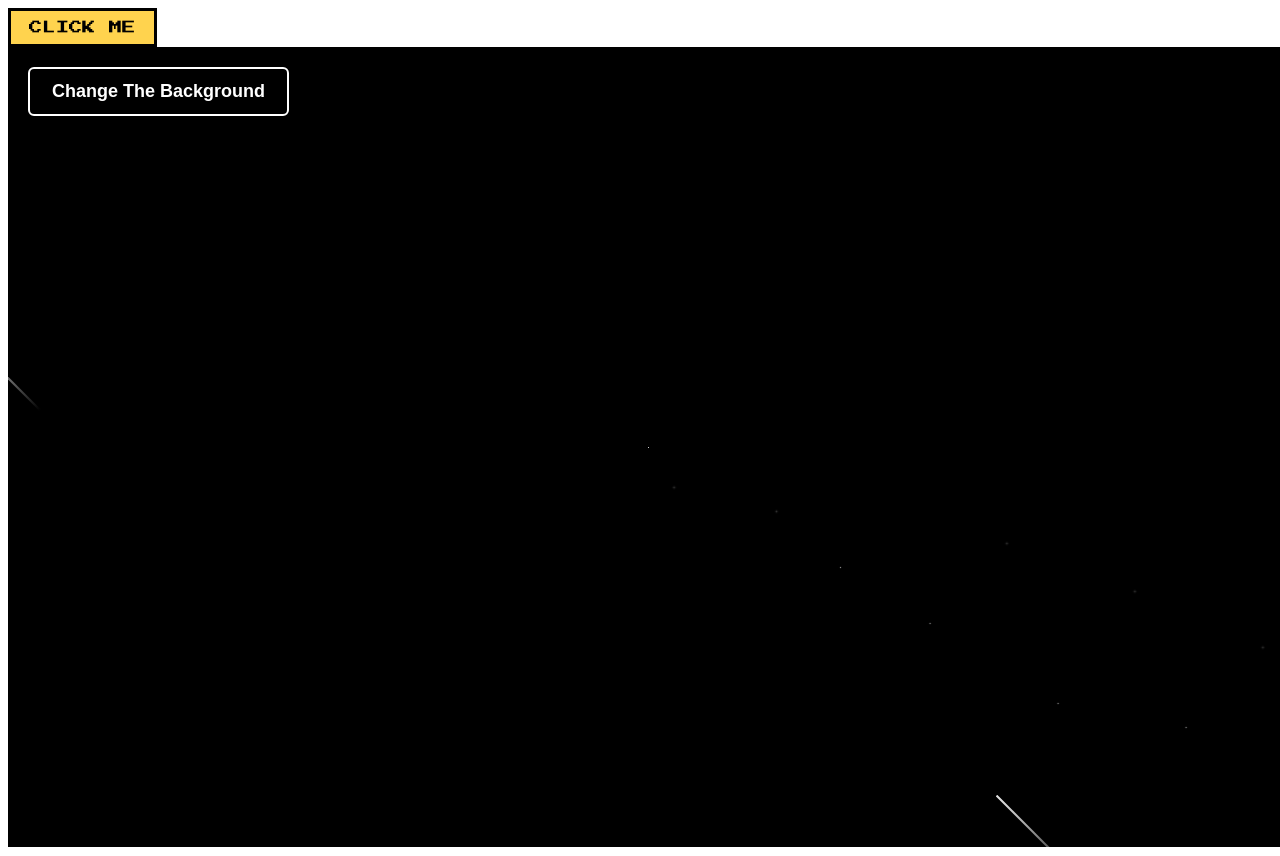
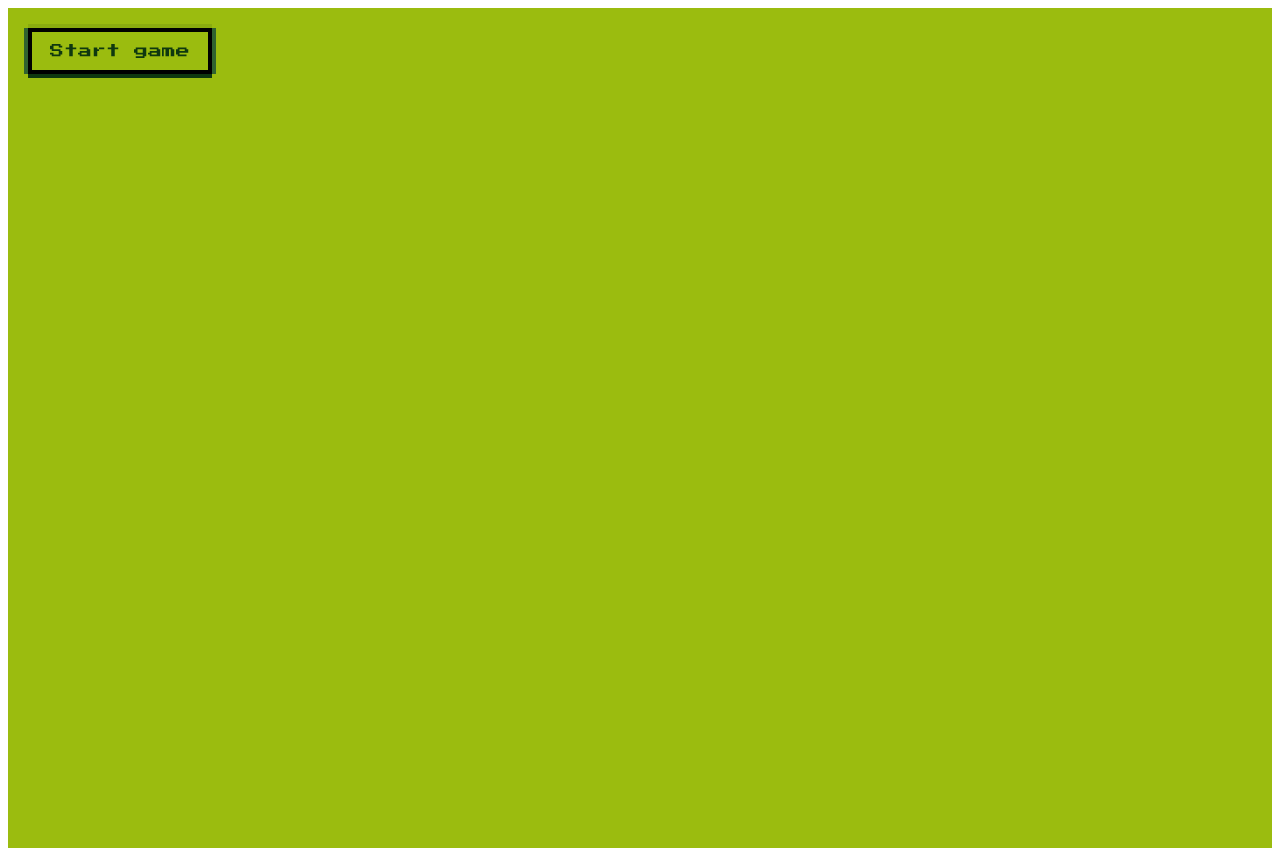
Before and after one commit to AyushSmith00/RetroLib, a React (Vite) app in the folder retroLib/: page / in a window 1280 px wide. Built offline with nearby package versions, Linux system fonts and the light colour scheme.

Commit message:
making wrapper and buttons

```diff
--- a/retroLib/src/App.tsx
+++ b/retroLib/src/App.tsx
@@ -1,13 +1,11 @@
-import { Button } from "./components/Button/Button";
-import {Choosebackground } from "./components/Button/Choosebackground";
+import { TheRetro } from "./main/TheRetro";
+import { RetroButton } from "./components/RetroButton/RetroButton";
 
 function App() {
   return (
-    <div>
-      <Button onClick={() => alert("the button has been clicked boy")}>Click Me</Button>
-      <Choosebackground>Change The Background</Choosebackground>
-
-    </div>
+    <TheRetro>
+      <RetroButton>Start game</RetroButton>
+    </TheRetro>
   );
 }
 
--- a/retroLib/src/components/Button/Background.css
+++ /dev/null
@@ -1,236 +0,0 @@
-/* Wrapper for all backgrounds */
-.retro-background {
-  position: absolute;
-  top: 20px;
-  left: 20px;
-  z-index: 9999;
-  padding: 10px 18px;
-  background: #ff0099;
-  border: none;
-  color: white;
-  font-weight: bold;
-  cursor: pointer;
-  border-radius: 6px;
-}
-
-.background-wrapper {
-  width: 100vw;
-  height: 100vh;
-  position: relative;
-  overflow: hidden;
-  display: flex;
-  justify-content: center;
-  align-items: center;
-}
-
-/* Background 1 = Stars Night Sky */
-.bg-1 {
-  background: #000;
-}
-
-/* Stars */
-.stars {
-  width: 1px;
-  height: 1px;
-  position: absolute;
-  background: white;
-  box-shadow: 2vw 5vh 2px white, 10vw 8vh 2px white, 15vw 15vh 1px white,
-    22vw 22vh 1px white, 28vw 12vh 2px white, 32vw 32vh 1px white,
-    38vw 18vh 2px white, 42vw 35vh 1px white, 48vw 25vh 2px white,
-    53vw 42vh 1px white, 58vw 15vh 2px white, 63vw 38vh 1px white,
-    68vw 28vh 2px white, 73vw 45vh 1px white, 78vw 32vh 2px white,
-    83vw 48vh 1px white, 88vw 20vh 2px white, 93vw 52vh 1px white,
-    98vw 35vh 2px white, 5vw 60vh 1px white, 12vw 65vh 2px white,
-    18vw 72vh 1px white, 25vw 78vh 2px white, 30vw 85vh 1px white,
-    35vw 68vh 2px white, 40vw 82vh 1px white, 45vw 92vh 2px white,
-    50vw 75vh 1px white, 55vw 88vh 2px white, 60vw 95vh 1px white,
-    65vw 72vh 2px white, 70vw 85vh 1px white, 75vw 78vh 2px white,
-    80vw 92vh 1px white, 85vw 82vh 2px white, 90vw 88vh 1px white,
-    95vw 75vh 2px white;
-  animation: twinkle 8s infinite linear;
-}
-
-@keyframes twinkle {
-  0% { opacity: 0.4; }
-  100% { opacity: 1; }
-}
-
-/* Shooting stars */
-.shooting-star {
-  position: absolute;
-  width: 100px;
-  height: 2px;
-  background: linear-gradient(90deg, white, transparent);
-  animation: shoot 3s infinite ease-in;
-}
-
-.shooting-star:nth-child(1) {
-  top: 20%;
-  left: -100px;
-  animation-delay: 0s;
-}
-
-.shooting-star:nth-child(2) {
-  top: 35%;
-  left: -100px;
-  animation-delay: 1s;
-}
-
-.shooting-star:nth-child(3) {
-  top: 50%;
-  left: -100px;
-  animation-delay: 2s;
-}
-
-@keyframes shoot {
-  0% { opacity: 0; transform: translate(-200px, -200px) rotate(45deg); }
-  50% { opacity: 1; }
-  100% { opacity: 0; transform: translate(600px, 600px) rotate(45deg); }
-}
-
-/* Background 2 */
-.bg-2 {
-  background: black;
-}
-
-.lines {
-  position: absolute;
-  top: 0;
-  left: 0;
-  right: 0;
-  height: 100%;
-  margin: auto;
-  width: 90vw;
-  display: flex;
-  justify-content: space-between; /* Distribute lines evenly */
-}
-
-.line {
-  position: relative;
-  width: 1px;
-  height: 100%;
-  /*background: #ffffff;  /* Line color */
-  overflow: hidden;
-}
-
-.line::after {
-  content: '';
-  display: block;
-  position: absolute;
-  height: 15vh;
-  width: 100%;
-  top: -50%;
-  left: 0;
-  background: linear-gradient(to bottom, rgba(255, 255, 255, 0) 0%, #ffffff 75%, #ffffff 100%);
-  animation: drop 7s 0s infinite;
-  animation-fill-mode: forwards;
-  animation-timing-function: cubic-bezier(0.4, 0.26, 0, 0.97);
-}
-
-/* Different colors for each line's pseudo-element */
-.line:nth-child(1)::after {
-  background: linear-gradient(to bottom, rgba(255, 255, 255, 0) 0%, #FF4500 75%, #FF4500 100%);
-  animation-delay: 0.5s;
-}
-
-.line:nth-child(2)::after {
-  background: linear-gradient(to bottom, rgba(255, 255, 255, 0) 0%, #32CD32 75%, #32CD32 100%);
-  animation-delay: 1s;
-}
-
-.line:nth-child(3)::after {
-  background: linear-gradient(to bottom, rgba(255, 255, 255, 0) 0%, #1E90FF 75%, #1E90FF 100%);
-  animation-delay: 1.5s;
-}
-
-.line:nth-child(4)::after {
-  background: linear-gradient(to bottom, rgba(255, 255, 255, 0) 0%, #FFD700 75%, #FFD700 100%);
-  animation-delay: 2s;
-}
-
-.line:nth-child(5)::after {
-  background: linear-gradient(to bottom, rgba(255, 255, 255, 0) 0%, #8A2BE2 75%, #8A2BE2 100%);
-  animation-delay: 2.5s;
-}
-
-.line:nth-child(6)::after {
-  background: linear-gradient(to bottom, rgba(255, 255, 255, 0) 0%, #20B2AA 75%, #20B2AA 100%);
-  animation-delay: 3s;
-}
-
-.line:nth-child(7)::after {
-  background: linear-gradient(to bottom, rgba(255, 255, 255, 0) 0%, #DC143C 75%, #DC143C 100%);
-  animation-delay: 3.5s;
-}
-
-.line:nth-child(8)::after {
-  background: linear-gradient(to bottom, rgba(255, 255, 255, 0) 0%, #00FA9A 75%, #00FA9A 100%);
-  animation-delay: 4s;
-}
-
-.line:nth-child(9)::after {
-  background: linear-gradient(to bottom, rgba(255, 255, 255, 0) 0%, #FF1493 75%, #FF1493 100%);
-  animation-delay: 4.5s;
-}
-
-.line:nth-child(10)::after {
-  background: linear-gradient(to bottom, rgba(255, 255, 255, 0) 0%, #00BFFF 75%, #00BFFF 100%);
-  animation-delay: 5s;
-}
-
-@keyframes drop {
-  0% {
-    top: -50%;
-  }
-  100% {
-    top: 110%;
-  }
-}
-
-/* Background 3 */
-
-.bg3 {
-  width: 100vw;
-  height: 100vh;
-  background: linear-gradient(to bottom, #ff0080, #ff8c00 40%, #1a1a40 90%);
-  display: flex;
-  justify-content: center;
-  align-items: center;
-  overflow: hidden;
-  position: relative;
-}
-
-/* Sun */
-.bg3::before {
-  content: "";
-  width: 300px;
-  height: 300px;
-  border-radius: 50%;
-  background: linear-gradient(to top, #ffea00, #ff0080);
-  position: absolute;
-  top: 15%;
-  filter: blur(2px);
-  animation: pulse 3s infinite alternate ease-in-out;
-}
-
-@keyframes pulse {
-  0% { transform: scale(1); opacity: 0.9; }
-  100% { transform: scale(1.1); opacity: 1; }
-}
-
-
-
-/* Background 4 */
-.bg-4 {
-  background: repeating-linear-gradient(45deg, #000, #000 10px, #222 10px, #222 20px);
-}
-
-/* Button Style */
-.retro-background {
-  padding: 12px 22px;
-  font-size: 18px;
-  border: 2px solid white;
-  background: transparent;
-  color: white;
-  cursor: pointer;
-}
--- a/retroLib/src/components/Button/Button.css
+++ /dev/null
@@ -1,24 +0,0 @@
-@import url('https://fonts.googleapis.com/css2?family=Press+Start+2P&display=swap');
-
-.retro-btn {
-  font-family: "Press Start 2P", monospace;
-  padding: 10px 18px;
-  border: 3px solid #000;
-  background: #FFD34E;
-  cursor: pointer;
-  text-transform: uppercase;
-  image-rendering: pixelated;
-  transition: transform 0.1s, box-shadow 0.1s;
-}
-
-.retro-btn:hover {
-  box-shadow: 4px 4px #000;
-  transform: translate(-2px, -2px);
-}
-
-.retro-btn:disabled {
-  opacity: 0.5;
-  cursor: not-allowed;
-  box-shadow: none;
-  transform: none;
-}
--- a/retroLib/src/components/Button/Button.tsx
+++ /dev/null
@@ -1,16 +0,0 @@
-import React from "react";
-import "./Button.css";
-
-type ButtonProps = {
-  children: React.ReactNode;
-  onClick?: () => void;
-  disabled?: boolean;
-};
-
-export const Button: React.FC<ButtonProps> = ({ children, onClick, disabled }) => {
-  return (
-    <button className="retro-btn" onClick={onClick} disabled={disabled}>
-      {children}
-    </button>
-  );
-};
--- a/retroLib/src/components/Button/Choosebackground.tsx
+++ /dev/null
@@ -1,63 +0,0 @@
-import React, { useState } from "react";
-import "./Background.css";
-
-export const Choosebackground: React.FC<{ children: React.ReactNode }> = ({ children }) => {
-  const backgrounds = [
-    "bg-1",
-    "bg-2",
-    "bg-3",
-    "bg-4"
-  ];
-
-  const [index, setIndex] = useState(0);
-
-  const ChangeBackground = () => {
-    setIndex((prev) => (prev + 1) % backgrounds.length);
-  };
-
-  return (
-    <div className={`background-wrapper ${backgrounds[index]}`}>
-
-      {index === 0 && (
-        <>
-          <div className="stars"></div>
-          <div className="shooting-star"></div>
-          <div className="shooting-star"></div>
-          <div className="shooting-star"></div>
-          <div className="shooting-star"></div>
-          <div className="shooting-star"></div>
-          </>
-      )}
-
-      {index === 1 && (
-        <>
-        <div className="lines">
-          <div className="line"></div>
-          <div className="line"></div>
-          <div className="line"></div>
-          <div className="line"></div>
-          <div className="line"></div>
-          <div className="line"></div>
-          <div className="line"></div>
-          <div className="line"></div>
-          <div className="line"></div>
-          <div className="line"></div>
-          </div>
-          </>
-      )}
-
-      {index === 2 && (
-        <>
-        <div>
-          <div className="bg3"></div>
-        </div>
-        </>
-      )}
-
-      {/* Your Button */}
-      <button className="retro-background" onClick={ChangeBackground}>
-        {children}
-      </button>
-    </div>
-  );
-};
--- /dev/null
+++ b/retroLib/src/components/RetroButton/RetroButton.css
@@ -0,0 +1,31 @@
+.retro-btn {
+  font-family: "Press Start 2P", monospace;
+  font-size: 14px;
+  padding: 12px 18px;
+  border: 4px solid #000;
+  background: #9bbc0f; /* GameBoy Green */
+  color: #0f380f;
+  cursor: pointer;
+  outline: none;
+  display: inline-block;
+
+  /* pixel edges */
+  box-shadow:
+    0px 4px 0px #0f380f,
+    -4px 0px 0px #306230,
+    4px 0px 0px #306230,
+    0px -4px 0px #8bac0f;
+}
+
+.retro-btn:hover {
+  background: #8bac0f;
+}
+
+.retro-btn:active {
+  transform: translateY(3px);
+  box-shadow:
+    0px 1px 0px #0f380f,
+    -4px 0px 0px #306230,
+    4px 0px 0px #306230,
+    0px -4px 0px #8bac0f;
+}
--- /dev/null
+++ b/retroLib/src/components/RetroButton/RetroButton.tsx
@@ -0,0 +1,19 @@
+import React, { useContext } from "react";
+import { RetroThemeContext } from "../../main/TheRetro";
+import "./RetroButton.css";
+
+type RetroButtonProps = {
+    children: React.ReactNode;
+    onClick?: () => void;
+
+}
+
+export const RetroButton: React.FC<RetroButtonProps> = ({ children, onClick }) => {
+  const { palette } = useContext(RetroThemeContext); // <— reads current theme
+
+  return (
+    <button className={`retro-btn ${palette}`} onClick={onClick}>
+      {children}
+    </button>
+  );
+};
--- /dev/null
+++ b/retroLib/src/main/TheRetro.css
@@ -0,0 +1,10 @@
+@import url('https://fonts.googleapis.com/css2?family=Press+Start+2P&display=swap');
+
+
+.retro-root {
+  font-family: "Press Start 2P", monospace;
+  background: #9bbc0f;
+  min-height: 100vh;
+  padding: 20px;
+  color: #0f380f;
+}
--- /dev/null
+++ b/retroLib/src/main/TheRetro.tsx
@@ -0,0 +1,18 @@
+import React, {createContext, useState} from "react";
+import "./TheRetro.css"
+
+export const RetroThemeContext = createContext({
+    palette: "gameboy",
+    setPalette: (p: string) => {}
+});
+
+export const TheRetro: React.FC<{children: React.ReactNode}> = ({children}) => {
+
+    const [palette, setPalette] = useState("gameboy");
+
+    return (
+        <RetroThemeContext.Provider value={{palette, setPalette}}>
+            <div className="retro-root">{children}</div>
+        </RetroThemeContext.Provider>
+    )
+}
```
